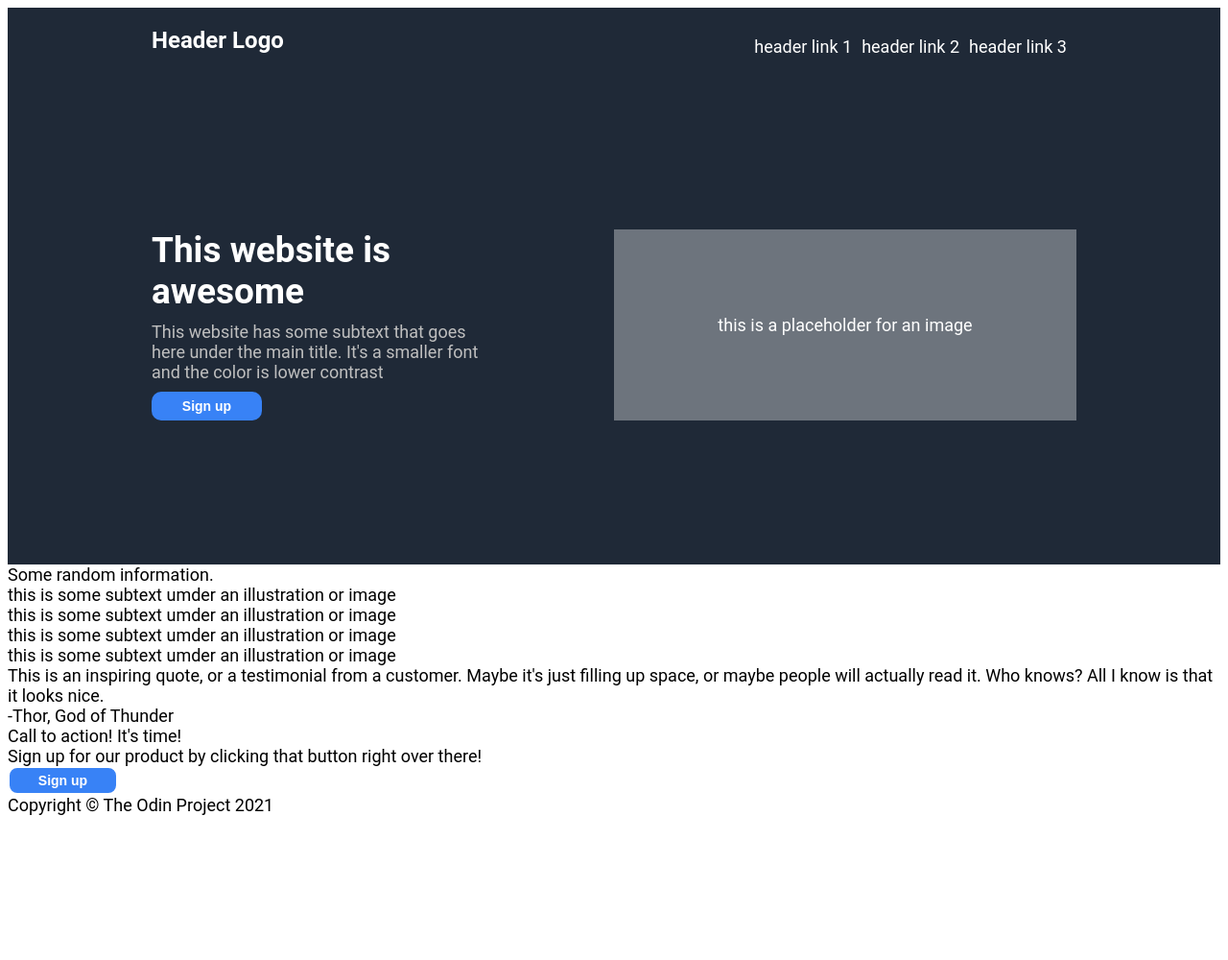
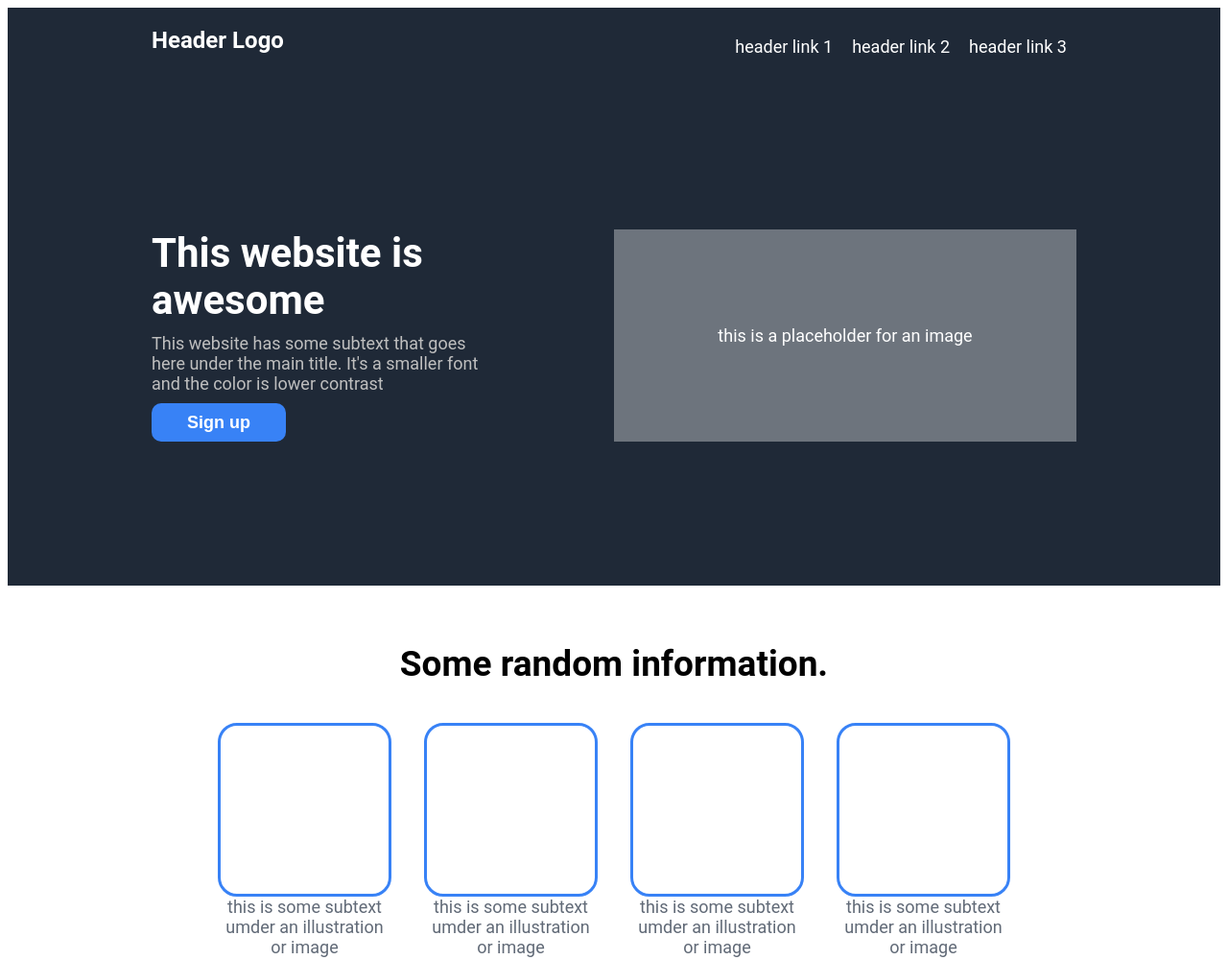
Before and after one commit to jeffbarsoum/top-project_landing-page, a plain HTML site: page index.html in a window 1280 px wide. Shown: the top 1000 px of the page at 96% size. Before the commit the page ends 849 px from the top, so only its background shows below. Drawn offline with Linux system fonts and the light colour scheme.

Commit message:
Completes the landing page project

```diff
--- a/css/style.css
+++ b/css/style.css
@@ -18,14 +18,14 @@ nav,
 
 .button-signup {
   color: white;
-background-color: #3882f6;
-width: 115px;
-height: 30px;
-border-color: white;
-border-style: solid;
-border-radius: 10px;
-font-weight: 700;
-font-size: 14px;
+  background-color: #3882f6;
+  width: 140px;
+  height: 40px;
+  border-color: white;
+  border-style: solid;
+  border-radius: 10px;
+  font-weight: 700;
+  font-size: 18px;
 }
 
 .logo {
@@ -41,7 +41,7 @@ ul {
   display: flex;
   padding: 0px;
   margin: 10px;
-  gap: 10px;
+  gap: 20px;
   list-style-type: none;
 }
 
@@ -77,12 +77,9 @@ nav a {
 
 .sub-nav-dialog-header {
   font-weight: 700;
-  font-size: 37px;
+  font-size: 42px;
 }
 
-.sub-nav-content {
-
-}
 
 .sub-nav-img {
   display: flex;
@@ -94,8 +91,98 @@ nav a {
   margin-left: auto;
 }
 
+.content-cards {
+  display: flex;
+  flex-direction: column;
+  padding: 20px 200px 100px;
+}
 
-.sub-nav-content
-.sub-nav-dialog {
+.content-cards-header {
+  font-size:37px;
+  font-weight: 700;
+  text-align: center;
+  padding: 40px;
+}
+
+.cards {
   display: flex;
+  justify-content: center;
+  flex-wrap: wrap;
+  gap: 40px;
 }
+
+.card {
+  display: flex;
+  flex-direction: column;
+  align-items: center;
+  width: 175px;
+}
+
+.card-text {
+  text-align: center;
+  color: #616a77;
+  /* width: 175px; */
+}
+
+.card-img {
+  display: flex;
+  flex-direction: column;
+  border-style: solid;
+  border-radius: 20px;
+  border-color: #3882f6;
+  width: 175px;
+  height: 175px;
+}
+
+.content-quote {
+  display: flex;
+  flex-direction: column;
+  gap: 10px;
+  background-color: #e5e7eb;
+  font-weight: 300;
+  font-style: italic;
+  padding: 100px 375px;
+  font-size: 30px;
+}
+
+.content-quote-author {
+  font-weight: 700;
+  margin-left: auto;
+  font-style: normal;
+  font-size: 24px;
+}
+
+.content-signup {
+  display: flex;
+  margin: 200px;
+  padding: 50px 150px;
+  background-color: #3882f6;
+  border-radius: 10px;
+  color: white;
+  gap: 20px;
+}
+
+.box-signup {
+  display: flex;
+  flex-direction: column;
+}
+
+.box-signup-header {
+  font-weight: 700;
+  font-size: 24px;
+}
+
+.box-text {
+  color: #e5e7eb;
+}
+
+.content-signup button {
+  margin-left: auto;
+}
+
+footer {
+  background-color: #1f2937;
+  color: white;
+  text-align: center;
+  padding: 40px;
+}
```
Also changed, not shown: index.html (+2 -0 lines).
